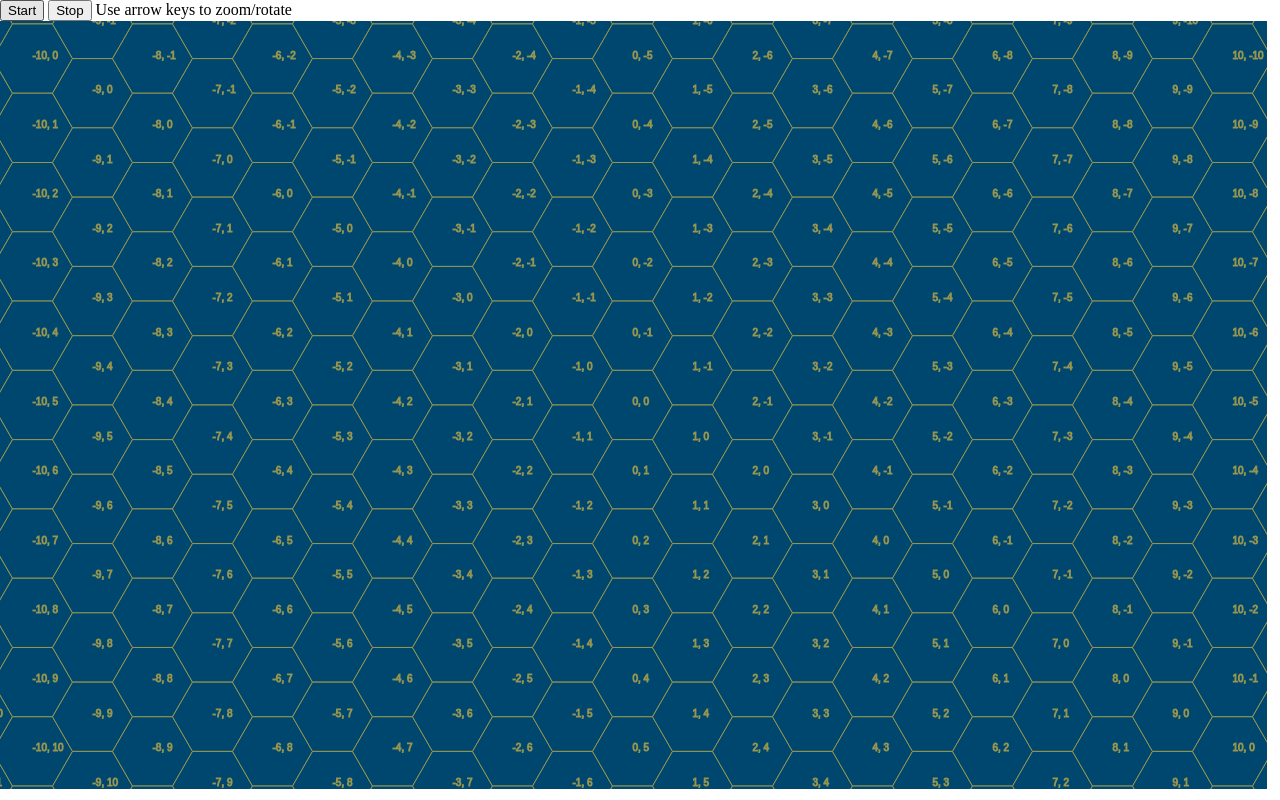
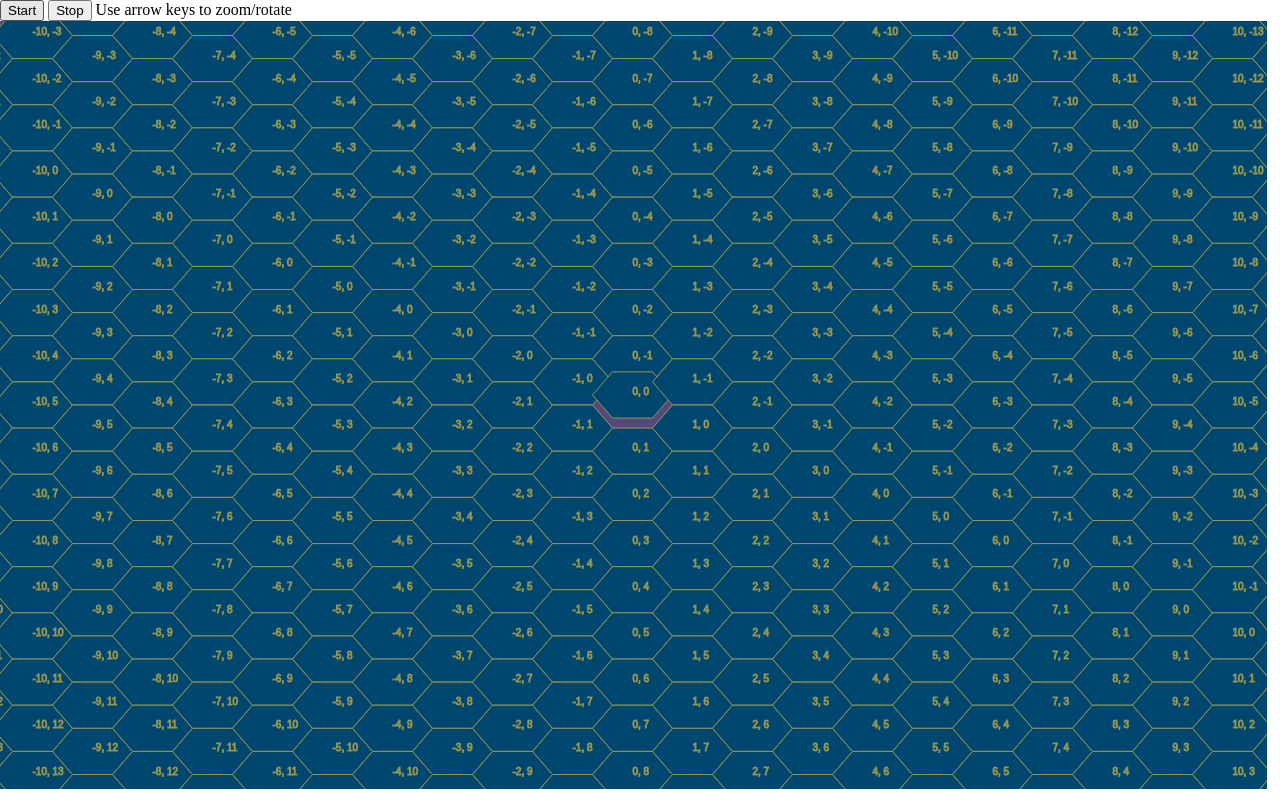
Before and after one commit to DubFriend/hex, a website: page index.html in a window 1280 px wide. Drawn offline with Linux system fonts and the light colour scheme.

Commit message:
started implementing height and 'tilted' board for '3d' effect | started building public api

```diff
--- a/hex.js
+++ b/hex.js
@@ -152,11 +152,14 @@ var createHexModel = function (fig) {
 //rendering only
 var createHexDraw = function (ctx) {
     'use strict';
-    var that = {};
+    var that = {},
+        radius,
+        tilt,
+        moves = [];
 
     that.hexagon = (function () {
 
-        var radius, tilt, moves = [];
+        //var radius, tilt, moves = [];
 
         return function (fig) {
             var x = fig.center.x,
@@ -188,8 +191,16 @@ var createHexDraw = function (ctx) {
             ctx.stroke();
             //note: text is super slow on firefox.
             ctx.strokeText(fig.coord.x + ", " + fig.coord.y, x, y);
+
+            /*ctx.fillStyle = fig.fill || 'rgb(0, 71, 111)';
+            ctx.beginPath();
+            ctx.arc(x, y, fig.radius/2, 0, Math.PI*2, true);
+            ctx.closePath();
+            ctx.fill();*/
         };
     }());
+
+    that.circle = function
 
     that.clear = function () {
         ctx.clearRect(0, 0, SCREEN.width, SCREEN.height);
--- a/index.html
+++ b/index.html
@@ -26,14 +26,15 @@
     <script src="lib/jquery-2.0.3.js"></script>
     <script src="lib/underscore.js"></script>
     <script src="lib/jsmessage.js"></script>
-    <!--<script src="src/define.js"></script>
+    <script src="src/define.js"></script>
     <script src="src/function.js"></script>
     <script src="src/model.js"></script>
     <script src="src/draw.js"></script>
     <script src="src/view.js"></script>
     <script src="src/controller.js"></script>
     <script src="src/event.js"></script>
-    <script src="src/execute.js"></script>-->
-    <script src="hex.js"></script>
+    <script src="src/public.js"></script>
+    <script src="src/execute.js"></script>
+    <!--<script src="hex.js"></script>-->
 </body>
 </html>
--- a/src/draw.js
+++ b/src/draw.js
@@ -9,7 +9,7 @@ var createHexDraw = function (ctx) {
 
         return function (fig) {
             var x = fig.center.x,
-                y = fig.center.y;
+                y = fig.center.y - fig.height * radius / 4;
 
             //caching calculations
             if(fig.radius !== radius || fig.tilt !== tilt) {
@@ -18,7 +18,7 @@ var createHexDraw = function (ctx) {
                 moves = _.map(_.range(0, 2*Math.PI, Math.PI/3), function (deg) {
                     return {
                         x: Math.cos(deg + tilt) * radius,
-                        y: Math.sin(deg + tilt) * radius
+                        y: Math.sin(deg + tilt) * radius / 1.5
                     };
                 });
             }
--- a/src/event.js
+++ b/src/event.js
@@ -1,12 +1,13 @@
 var createHexEventManager = function (fig) {
     'use strict';
+    fig = fig || {};
     var that = {},
         $canvas = fig.$canvas,
         $startButton = fig.$startButton,
         $stopButton = fig.$stopButton,
         intervalRef,
         hex = fig.hex,
-        canvasEvents = {},
+        //canvasEvents = {},
 
         getCursorCoord = function (e) {
             var targ, x, y;
@@ -41,6 +42,7 @@ var createHexEventManager = function (fig) {
         clearInterval(intervalRef);
         intervalRef = null;
     };
+
 
     $canvas.mousemove(function (event) {
         if(intervalRef) {
--- a/src/execute.js
+++ b/src/execute.js
@@ -1,35 +1,6 @@
 $(document).ready(function () {
     'use strict';
 
-    var $gameWindow = $('#window'),
-        $canvas = $('<canvas id="game-screen" ' +
-                        'width="' + $gameWindow.width() + '" ' +
-                        'height="' + $gameWindow.height() + '"></canvas>');
-
-    $gameWindow.append($canvas);
-
-    SCREEN.width = $canvas.width();
-    SCREEN.height = $canvas.height();
-
-    var hexModel = createHexModel({ size: 50 });
-    var hexView = createHexView({
-        draw: createHexDraw($canvas[0].getContext('2d')),
-    });
-
-    var hex = createHexController({
-        model: hexModel,
-        view: hexView
-    });
-
-    hexModel.subscribe('board', _.bind(hex.drawBoard, hex));
-
-    var hexEventManager = createHexEventManager({
-        $canvas: $canvas,
-        $startButton: $('#start'),
-        $stopButton: $('#stop'),
-        hex: hex
-    });
-
-    hexEventManager.start();
+    var hex = createHex();
 
 });
--- a/src/function.js
+++ b/src/function.js
@@ -76,6 +76,25 @@ var toDegree = function (rad) {
     return 180 * rad / Math.PI;
 };
 
+var eachToMap = function (arrayOfKeys, callback) {
+    var map = {};
+    _.each(arrayOfKeys, function (key) {
+        map[key] = callback(key);
+    });
+    return map;
+};
+
+var neighborCoord = function (coord) {
+    return [
+        { x: coord.x, y: coord.y + 1 },
+        { x: coord.x, y: coord.y -1 },
+        { x: coord.x + 1, y: coord.y },
+        { x: coord.x + 1, y: coord.y - 1 },
+        { x: coord.x - 1, y: coord.y },
+        { x: coord.x - 1, y: coord.y + 1}
+    ];
+};
+
 //returns axial coordinates of dimensions +-size for both axies (0 indexed)
 var hexagonOfCoordinates = function (size, center) {
     'use strict';
--- a/src/intro.js
+++ b/src/intro.js
@@ -1 +1 @@
-var hex = (function () {
+var createHex = (function () {
--- a/src/model.js
+++ b/src/model.js
@@ -7,6 +7,7 @@ var createHexModel = function (fig) {
             _.each(hexagonOfCoordinates(size), function (coord) {
                 board[coord.x + ',' + coord.y] = {};
             });
+            board['0,0'].height = 1;
             return board;
         }()),
 
--- /dev/null
+++ b/src/public.js
@@ -0,0 +1,33 @@
+//createHex is returned from the intro-outro closure, (code is in outro.js),
+//it is the only publicly available variable in the production version.
+var createHex = function (fig) {
+    'use strict';
+    fig = fig || {};
+    var that = {},
+        $gameWindow = fig.$gameWindow || $('#window'),
+        $canvas = $('<canvas id="' + (fig.canvasId || 'game-screen') + '" ' +
+                        'width="' + $gameWindow.width() + '" ' +
+                        'height="' + $gameWindow.height() + '"></canvas>');
+
+    $gameWindow.append($canvas);
+
+    SCREEN.width = $canvas.width();
+    SCREEN.height = $canvas.height();
+
+    var model = createHexModel({ size: fig.size || 50 }),
+        view = createHexView({
+            draw: createHexDraw($canvas[0].getContext('2d'))
+        }),
+        hex = createHexController({ model: model, view: view }),
+        eventManager = createHexEventManager({
+            $canvas: $canvas,
+            $startButton: fig.$start || $('#start'),
+            $stopButton: fig.$stop || $('#stop'),
+            hex: hex
+        });
+
+    model.subscribe('board', _.bind(hex.drawBoard, hex));
+    eventManager.start();
+
+    return that;
+};
--- a/src/view.js
+++ b/src/view.js
@@ -40,14 +40,14 @@ var createHexView = function (fig) {
 
         localCoord = function (center) {
             var size = Math.floor(
-                (_.max([SCREEN.width, SCREEN.height]) / (radius * 1.5)) / 2 + 4
+                (_.max([SCREEN.width, SCREEN.height]) / (radius * 1.5)) / 2 + 8
             );
             return hexagonOfCoordinates(size, pixelToCoord(center));
         };
 
     that.pixelToCoord = function (fig) {
         radius =- fig.radius;
-        longLeg = fig.radius * Math.sqrt(3) / 2;
+        longLeg = fig.radius * Math.sqrt(3) / 3;
 
         var center = fig.center,
             cursor = fig.pixel,
@@ -65,10 +65,9 @@ var createHexView = function (fig) {
 
     that.drawHexagonalGrid = function (fig) {
         radius = fig.radius;
-        longLeg = fig.radius * Math.sqrt(3) / 2;
+        longLeg = fig.radius * Math.sqrt(3) / 3;
         _.each(localCoord(fig.center), function (coord) {
             var pixel = coordToPixels(coord, fig.center, fig.tilt);
-
             var hexagon = fig.board[stringKey(coord)];
 
             if(hexagon && isPixelOnScreen(pixel)) {
@@ -77,6 +76,13 @@ var createHexView = function (fig) {
                     coord: coord,
                     radius: radius,
                     tilt: fig.tilt,
+                    height: hexagon.height || 0,
+                    neighborHeight: eachToMap(
+                        _.map(neighborCoord(coord), stringKey),
+                        function (key) {
+                            return fig.board[key].height || 0;
+                        }
+                    ),
                     fill: hexagon.focus ? 'green' : null
                 });
             }
```
Also changed, not shown: src/outro.js (+1 -6 lines).
